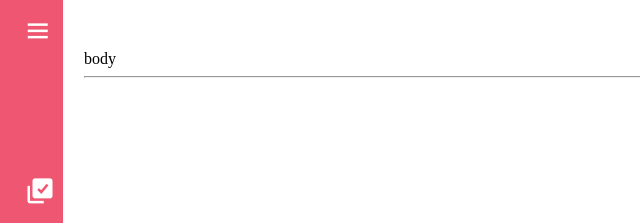
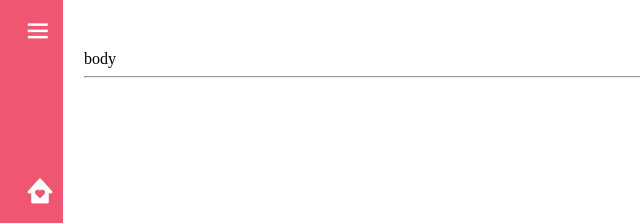
Before and after one commit to Snp-Rj-Ind-code-error-420/A7X-PIZZA.github.io, a plain HTML site: page index.html in a window 1280 px wide. Shown: the top 223 px of the page, 0-640 px from the left. Drawn offline with nearby package versions, Linux system fonts and the light colour scheme.

Commit message:
Add files via upload

```diff
--- a/index.html
+++ b/index.html
@@ -19,8 +19,8 @@
 		<ul>
 		<li>
 			<a href=#>
-			<i class='bx bxs-select-multiple'></i>
-			Subscription
+			<i class='bx bxs-home-heart'></i>
+			Home
 			</a>
 		</li>
 		<li>
```
